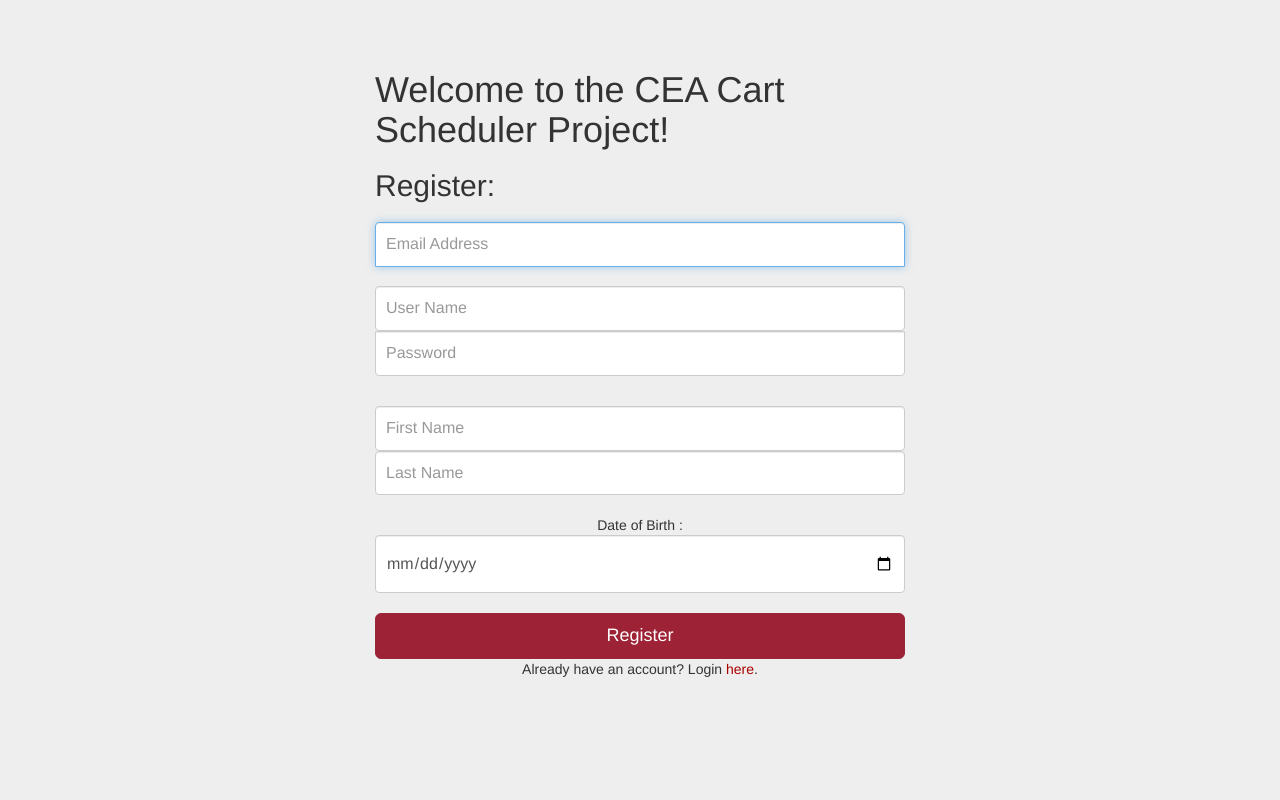
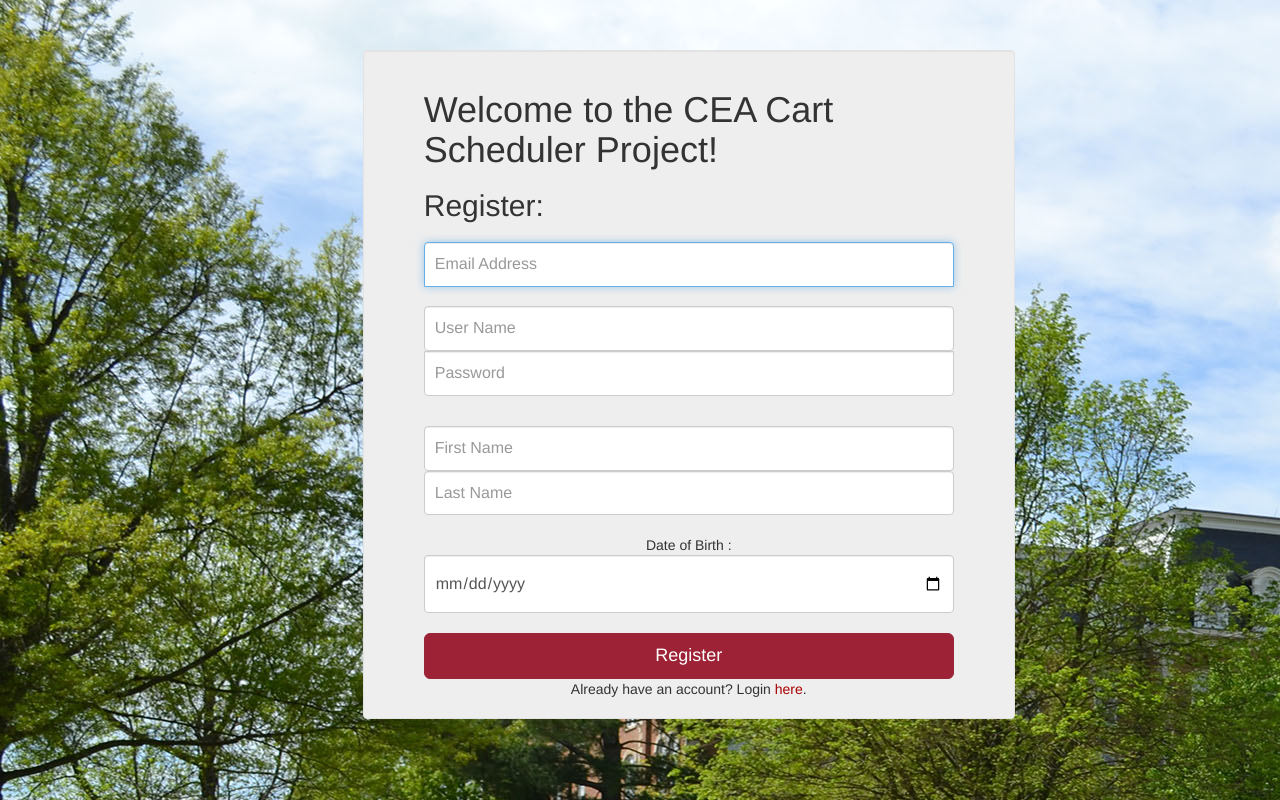
Before and after one commit to mattvlr/CEA-Scheduler, a PHP site: page /register.php in a window 1280 px wide. Run offline with PHP 8.4, Linux system fonts and the light colour scheme.

Commit message:
Classed up login page

```diff
--- a/loginform.php
+++ b/loginform.php
@@ -71,7 +71,7 @@ $form = '<div id="main-container" role="main">
               <div class="col-md-3">&nbsp;</div>
 
               <div class="col-md-7">
-
+                  <div class="well" style="background-color:#eee">
                   <div id="contact-form" class="clearfix" style="display: block; margin-left: auto; margin-right: auto;">
 					         <div class="jumbotron">
                    <h1>Welcome!</h1>
@@ -100,7 +100,7 @@ $form = '<div id="main-container" role="main">
                         <p class="">Don&#39;t have an account? Register <a href="/register.php">here.</a></p>
 
                     </form>
-
+                    </div>
                   </div>
               </div>
 
--- a/register.php
+++ b/register.php
@@ -50,7 +50,9 @@ if( isset($_POST["create"]) && isset($_POST['email']) && isset($_POST['password'
 
 }
 
-$body = '<div class="register">
+$body = '  <div class="container">
+
+            <div class="row"> <div class="col-md-3">&nbsp;</div><div class="col-md-7"><div class="well" style="background-color:#eee"><div class="register">
 	<form class="form-signin" role="form" action="' . $_SERVER['PHP_SELF'] . '?act=register" method = "post">
 	<h1>Welcome to the CEA Cart Scheduler Project!</h1>
 	<h2 class="form-signin-heading">Register:</h2>
@@ -72,7 +74,7 @@ $body = '<div class="register">
 	</form>
 	<center> Already have an account? Login <a href="/loginform.php">here</a>.</center>
 
-	</div> <!-- /register -->';
+	</div></div> </div></div></div><!-- /register -->';
 
 ?>
 <html lang="en">
--- a/resources/css/signin.css
+++ b/resources/css/signin.css
@@ -1,7 +1,8 @@
 body {
   padding-top: 50px;
   padding-bottom: 40px;
-  background-color: #eee;
+  b ackground-color: #eee;
+  background-image: url("/resources/img/bg.JPG");
 }
 
 .form-signin {
```
Also changed, not shown: resources/img/bg.JPG (added).
